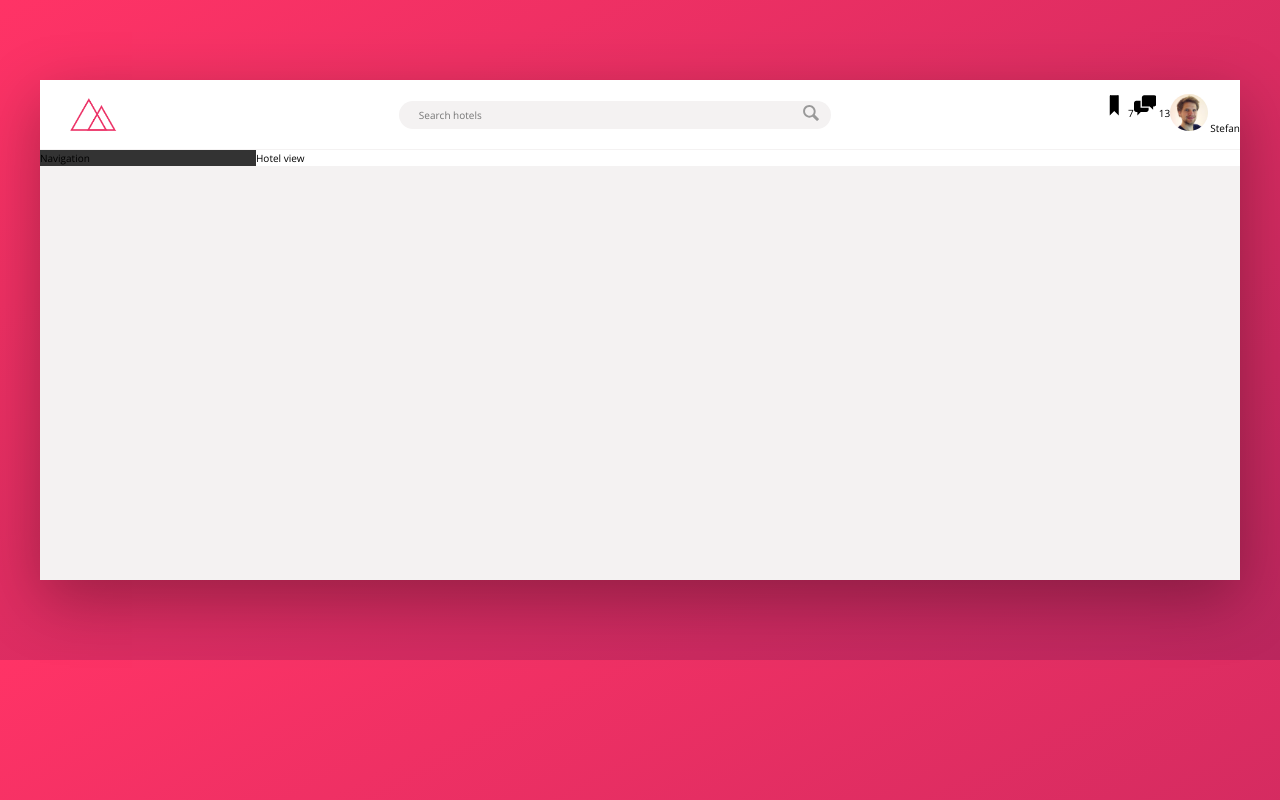
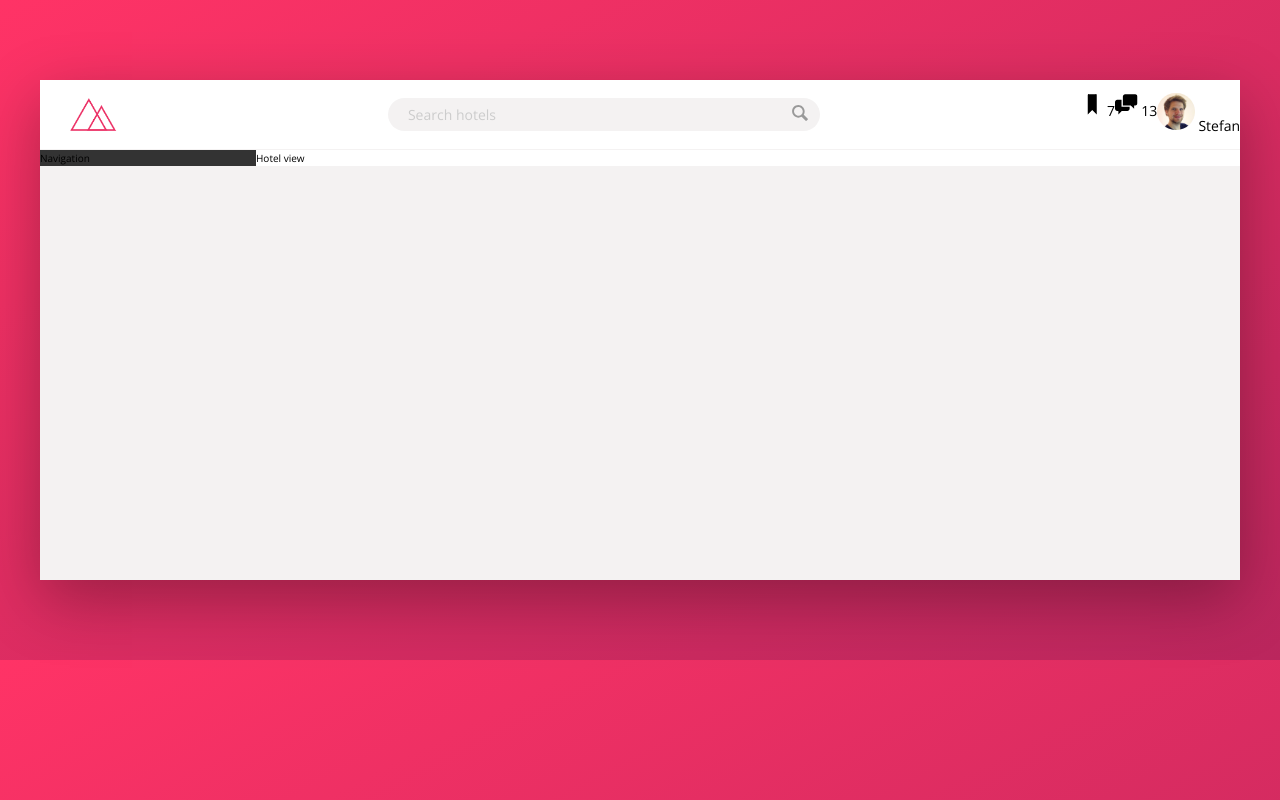
Before and after one commit to illutek/trillo, a website: page index.html in a window 1280 px wide. Drawn offline with nearby package versions, Linux system fonts and the light colour scheme.

Commit message:
end of section 7-76

```diff
--- a/sass/_components.scss
+++ b/sass/_components.scss
@@ -33,6 +33,11 @@
             width: 100%;
             background-color: var(--color-grey-light--3);
             outline: none;
+        }
+
+        &::-webkit-input-placeholder {
+            font-weight: 100;
+            color: var(--color-grey-light--4);
         }
     }
 
--- a/sass/_layout.scss
+++ b/sass/_layout.scss
@@ -10,6 +10,7 @@
 }
 
 .header {
+  font-size: 1.4rem;
   height: 7rem;
   background-color: #fff;
   border-bottom: var(--color-grey-light--2) solid 1px;
```
Also changed, not shown: css/main.css, 1 other file.
